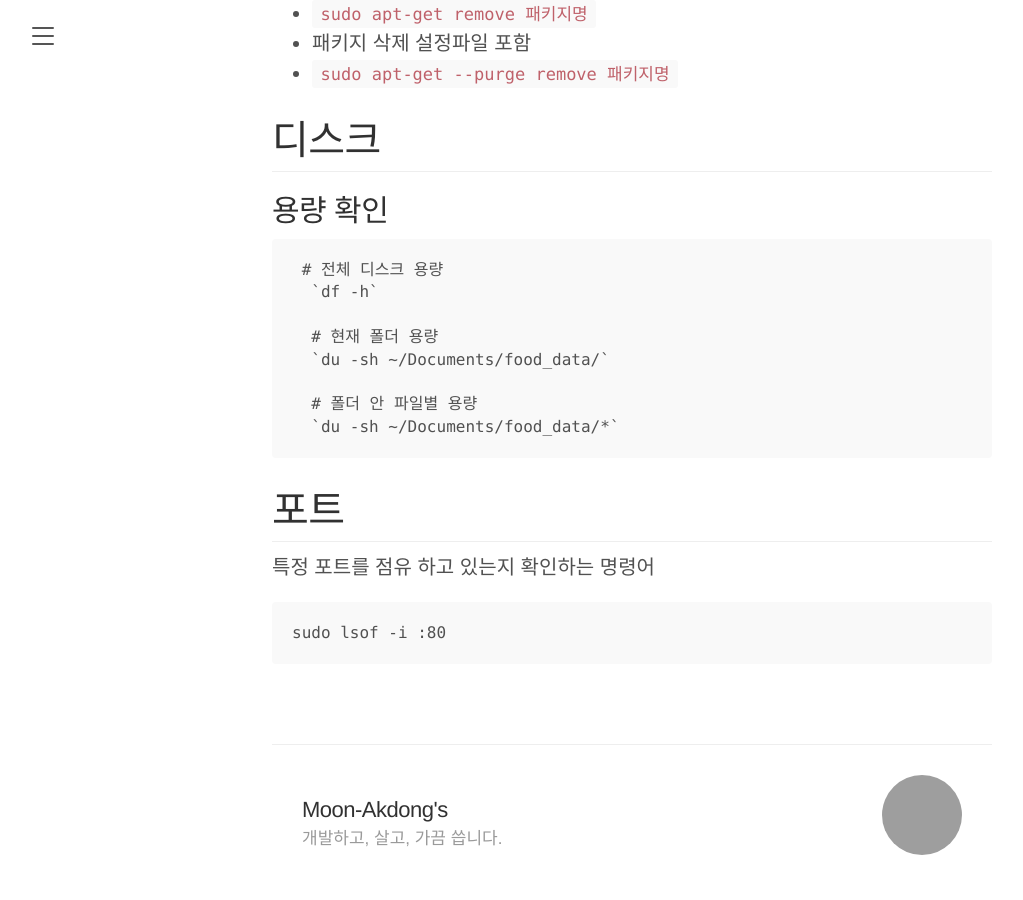
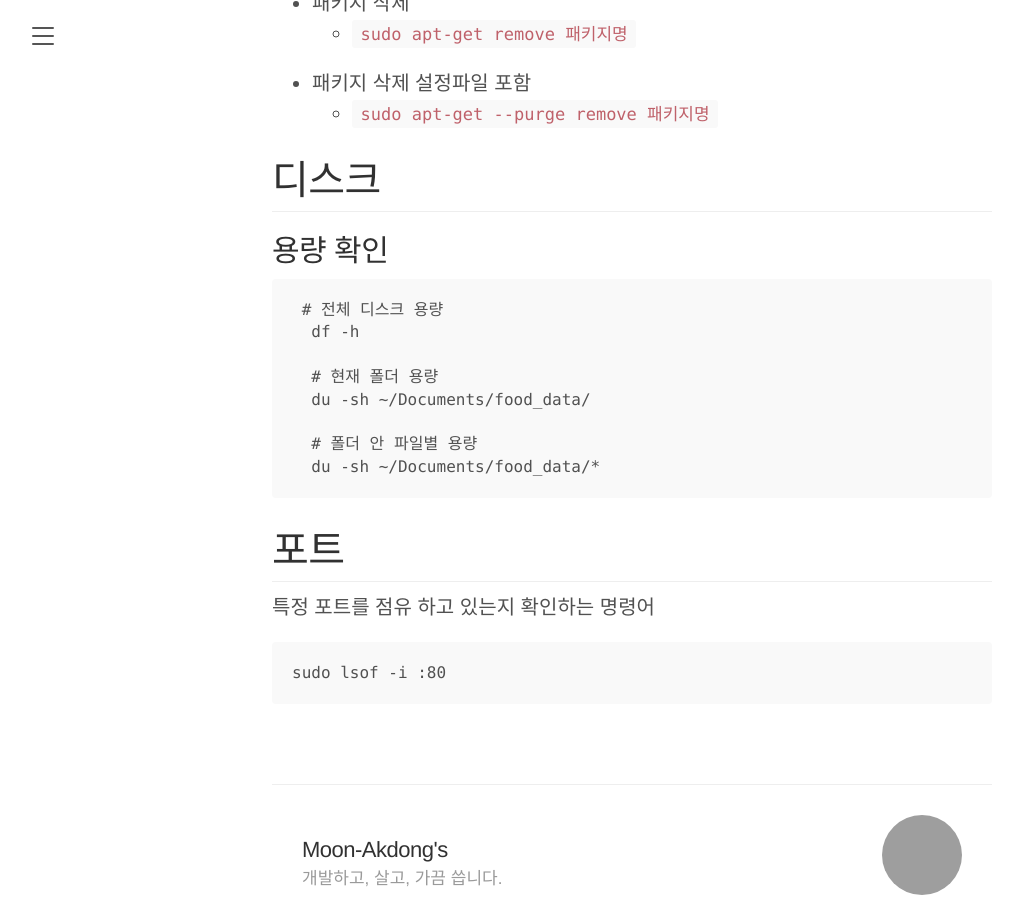
Before and after one commit to moon-akdong/moon-akdong.github.io, a Jekyll site: the page built from _posts/system_post/2025-05-19-ubuntu-command2.md, in a window 1280 px wide and 900 px high, scrolled down 1223 px. Shown: the whole window, without its empty margins (8-1031 px from the left). Built offline with Jekyll 4.4.1, drawn with Linux system fonts in a browser that asks for light colours; some web fonts are replaced; grey boxes are pictures that could not be loaded.

````diff
--- a/_posts/system_post/2025-05-19-ubuntu-command2.md
+++ b/_posts/system_post/2025-05-19-ubuntu-command2.md
@@ -19,11 +19,11 @@ tags: Ubuntu
 - 설치된 ubuntu 패키지 업그레이드(**함부로 사용 X**)
   - `sudo apt-get upgrade`
 - 패키지 설치
-- `sudo apt-get install 패키지명`
+  - `sudo apt-get install 패키지명`
 - 패키지 삭제
-- `sudo apt-get remove 패키지명`
+  - `sudo apt-get remove 패키지명`
 - 패키지 삭제 설정파일 포함
-- `sudo apt-get --purge remove 패키지명`
+  - `sudo apt-get --purge remove 패키지명`
 
 # 디스크
 
@@ -31,13 +31,13 @@ tags: Ubuntu
 
 ```
  # 전체 디스크 용량
-  `df -h`
+  df -h
 
   # 현재 폴더 용량
-  `du -sh ~/Documents/food_data/`
+  du -sh ~/Documents/food_data/
 
   # 폴더 안 파일별 용량
-  `du -sh ~/Documents/food_data/*`
+  du -sh ~/Documents/food_data/*
 ```
 
 # 포트
````
